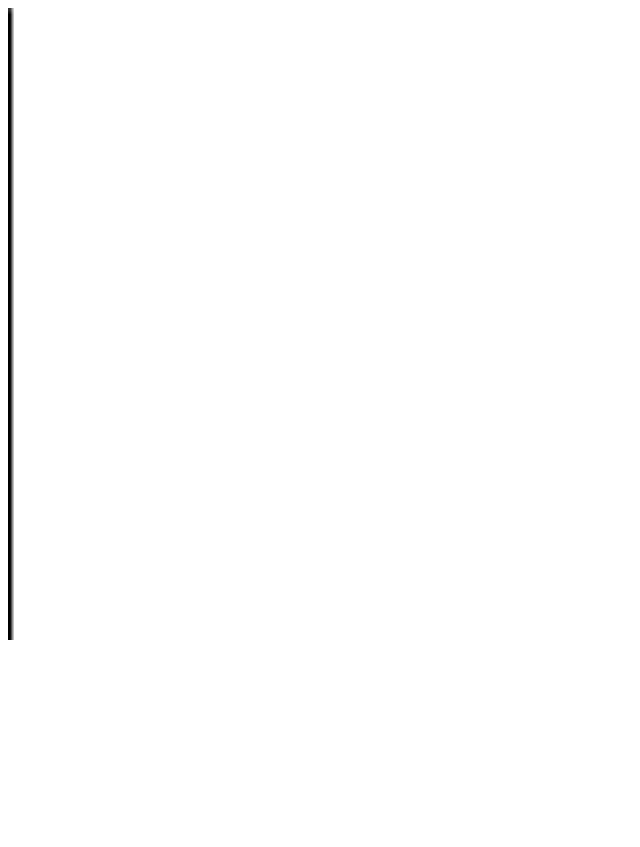
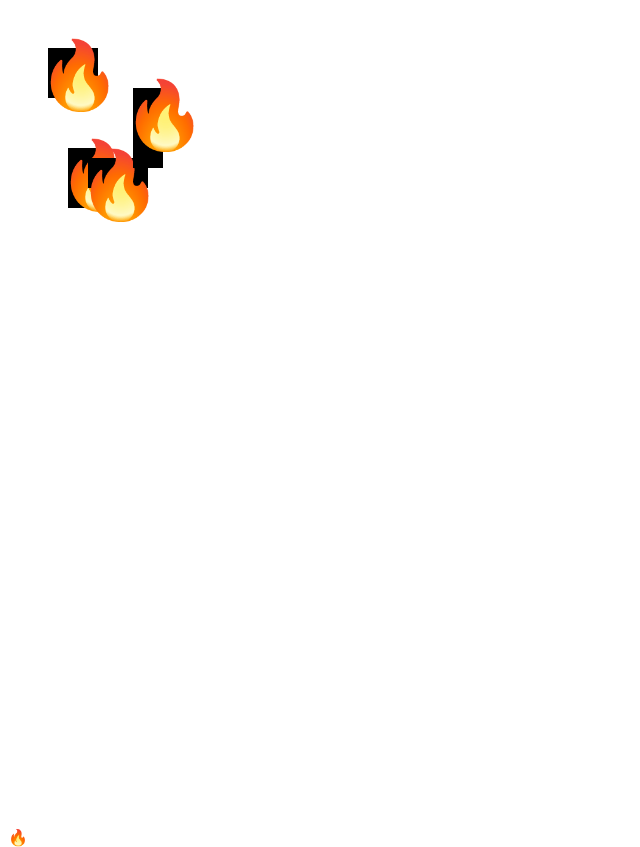
Before and after one commit to Battjmo/SuperSmashBrowser, a plain HTML site: page index.html in a window 1280 px wide. Shown: the whole page, without its empty margins (0-640 px from the left). Before the commit the page ends 808 px from the top, so only its background shows below. Drawn offline with Linux system fonts and the light colour scheme.

Commit message:
got fire mouse kinda working

```diff
--- a/funtimes.js
+++ b/funtimes.js
@@ -94,7 +94,7 @@ class Walls {
             this.hitMiddle = true;
         }
 
-        if (this.leftPos + this.wallWidth <= 0) {
+        if (this.leftPos + this.wallWidth < 0) {
             this.wallSpeed = 0;
         }
 
--- a/index.html
+++ b/index.html
@@ -5,11 +5,12 @@
     <meta http-equiv="X-UA-Compatible" content="IE=edge">
     <title>Page Title</title>
     <meta name="viewport" content="width=device-width, initial-scale=1">
+    <meta charset='utf-8'>
     <link rel="stylesheet" type="text/css" media="screen" href="main.css" />
-    <script src="funtimes.js"></script>
+    <script src="shapedrawing.js"></script>
 </head>
 <body>
     <canvas id="mainCanvas"></canvas>
-
+    <p>🔥</p>
 </body>
 </html>
--- a/main.css
+++ b/main.css
@@ -7,6 +7,5 @@ body {
 }
 
 canvas {
-     min-height: 100%;
-     min-width: 100%;
+
 }
--- /dev/null
+++ b/shapedrawing.js
@@ -0,0 +1,243 @@
+// By Simon Sarris
+// www.simonsarris.com
+// sarris@acm.org
+//
+// Last update December 2011
+//
+// Free to use and distribute at will
+// So long as you are nice to people, etc
+
+// Constructor for Shape objects to hold data for all drawn objects.
+// For now they will just be defined as rectangles.
+// w, h, fill
+function Shape(x, y, w, h) {
+    // This is a very simple and unsafe constructor. All we're doing is checking if the values exist.
+    // "x || 0" just means "if there is a value for x, use that. Otherwise use 0."
+    // But we aren't checking anything else! We could put "Lalala" for the value of x
+    this.x = x || 0;
+    this.y = y || 0;
+    this.w = w || 1;
+    this.h = h || 1;
+    this.fill = "#000000";
+}
+
+// Draws this shape to a given context
+Shape.prototype.draw = function (ctx) {
+    ctx.fillStyle = this.fill;
+    ctx.fillRect(this.x, this.y, this.w, this.h);
+    ctx.font = '50pt helvetica';
+    ctx.fillText("🔥", this.x - 10, this.y + 50);
+
+}
+
+// Determine if a point is inside the shape's bounds
+Shape.prototype.contains = function (mx, my) {
+    // All we have to do is make sure the Mouse X,Y fall in the area between
+    // the shape's X and (X + Width) and its Y and (Y + Height)
+    return (this.x <= mx) && (this.x + this.w >= mx) &&
+        (this.y <= my) && (this.y + this.h >= my);
+}
+
+function CanvasState(canvas) {
+    // **** First some setup! ****
+
+    this.canvas = canvas;
+    this.width = canvas.width;
+    this.height = canvas.height;
+    this.ctx = canvas.getContext('2d');
+    // This complicates things a little but but fixes mouse co-ordinate problems
+    // when there's a border or padding. See getMouse for more detail
+    var stylePaddingLeft, stylePaddingTop, styleBorderLeft, styleBorderTop;
+    if (document.defaultView && document.defaultView.getComputedStyle) {
+        this.stylePaddingLeft = parseInt(document.defaultView.getComputedStyle(canvas, null)['paddingLeft'], 10) || 0;
+        this.stylePaddingTop = parseInt(document.defaultView.getComputedStyle(canvas, null)['paddingTop'], 10) || 0;
+        this.styleBorderLeft = parseInt(document.defaultView.getComputedStyle(canvas, null)['borderLeftWidth'], 10) || 0;
+        this.styleBorderTop = parseInt(document.defaultView.getComputedStyle(canvas, null)['borderTopWidth'], 10) || 0;
+    }
+    // Some pages have fixed-position bars (like the stumbleupon bar) at the top or left of the page
+    // They will mess up mouse coordinates and this fixes that
+    var html = document.body.parentNode;
+    this.htmlTop = html.offsetTop;
+    this.htmlLeft = html.offsetLeft;
+
+    // **** Keep track of state! ****
+
+    this.valid = false; // when set to false, the canvas will redraw everything
+    this.shapes = [];  // the collection of things to be drawn
+    this.dragging = false; // Keep track of when we are dragging
+    // the current selected object. In the future we could turn this into an array for multiple selection
+    this.selection = null;
+    this.dragoffx = 0; // See mousedown and mousemove events for explanation
+    this.dragoffy = 0;
+
+    // **** Then events! ****
+
+    // This is an example of a closure!
+    // Right here "this" means the CanvasState. But we are making events on the Canvas itself,
+    // and when the events are fired on the canvas the variable "this" is going to mean the canvas!
+    // Since we still want to use this particular CanvasState in the events we have to save a reference to it.
+    // This is our reference!
+    var myState = this;
+
+    //fixes a problem where double clicking causes text to get selected on the canvas
+    canvas.addEventListener('selectstart', function (e) { e.preventDefault(); return false; }, false);
+    // Up, down, and move are for dragging
+    canvas.addEventListener('mousedown', function (e) {
+        var mouse = myState.getMouse(e);
+        var mx = mouse.x;
+        var my = mouse.y;
+        var shapes = myState.shapes;
+        var l = shapes.length;
+        for (var i = l - 1; i >= 0; i--) {
+            if (shapes[i].contains(mx, my)) {
+                var mySel = shapes[i];
+                // Keep track of where in the object we clicked
+                // so we can move it smoothly (see mousemove)
+                myState.dragoffx = mx - mySel.x;
+                myState.dragoffy = my - mySel.y;
+                myState.dragging = true;
+                myState.selection = mySel;
+                myState.valid = false;
+                return;
+            }
+        }
+        // havent returned means we have failed to select anything.
+        // If there was an object selected, we deselect it
+        if (myState.selection) {
+            myState.selection = null;
+            myState.valid = false; // Need to clear the old selection border
+        }
+    }, true);
+    canvas.addEventListener('mousemove', function (e) {
+        if (myState.dragging) {
+            var mouse = myState.getMouse(e);
+            // We don't want to drag the object by its top-left corner, we want to drag it
+            // from where we clicked. Thats why we saved the offset and use it here
+            myState.selection.x = mouse.x - myState.dragoffx;
+            myState.selection.y = mouse.y - myState.dragoffy;
+            myState.valid = false; // Something's dragging so we must redraw
+        }
+    }, true);
+    canvas.addEventListener('mouseup', function (e) {
+        myState.dragging = false;
+    }, true);
+    // double click for making new shapes
+    canvas.addEventListener('dblclick', function (e) {
+        var mouse = myState.getMouse(e);
+        myState.addShape(new Shape(mouse.x - 10, mouse.y - 10, 50, 50));
+    }, true);
+// , 20, 20, 'rgba(0,255,0,.6)'
+    // **** Options! ****
+
+    this.selectionColor = '#CC0000';
+    this.selectionWidth = 2;
+    this.interval = 30;
+    setInterval(function () { myState.draw(); }, myState.interval);
+}
+
+CanvasState.prototype.addShape = function (shape) {
+    this.shapes.push(shape);
+    this.valid = false;
+}
+
+CanvasState.prototype.clear = function () {
+    this.ctx.clearRect(0, 0, this.width, this.height);
+}
+
+// While draw is called as often as the INTERVAL variable demands,
+// It only ever does something if the canvas gets invalidated by our code
+CanvasState.prototype.draw = function () {
+
+    // if our state is invalid, redraw and validate!
+    if (!this.valid) {
+        var ctx = this.ctx;
+        var shapes = this.shapes;
+        this.clear();
+
+        // ** Add stuff you want drawn in the background all the time here **
+
+        // draw all shapes
+        var l = shapes.length;
+        for (var i = 0; i < l; i++) {
+            var shape = shapes[i];
+            // We can skip the drawing of elements that have moved off the screen:
+            if (shape.x > this.width || shape.y > this.height ||
+                shape.x + shape.w < 0 || shape.y + shape.h < 0) continue;
+            shapes[i].draw(ctx);
+        }
+
+        // draw selection
+        // right now this is just a stroke along the edge of the selected Shape
+        if (this.selection != null) {
+            ctx.strokeStyle = this.selectionColor;
+            ctx.lineWidth = this.selectionWidth;
+            var mySel = this.selection;
+            ctx.strokeRect(mySel.x, mySel.y, mySel.w, mySel.h)
+            ctx.font = '50pt helvetica';
+            ctx.fillText("🔥", mySel.x - 10, mySel.y + 50);
+        }
+
+        // ** Add stuff you want drawn on top all the time here **
+
+        this.valid = true;
+    }
+}
+
+
+// Creates an object with x and y defined, set to the mouse position relative to the state's canvas
+// If you wanna be super-correct this can be tricky, we have to worry about padding and borders
+CanvasState.prototype.getMouse = function (e) {
+    var element = this.canvas, offsetX = 0, offsetY = 0, mx, my;
+
+    // Compute the total offset
+    if (element.offsetParent !== undefined) {
+        console.log(element.offsetLeft);
+        do {
+            offsetX += element.offsetLeft;
+            offsetY += element.offsetTop;
+        } while ((element = element.offsetParent));
+    }
+
+    // Add padding and border style widths to offset
+    // Also add the <html> offsets in case there's a position:fixed bar
+    offsetX += this.stylePaddingLeft + this.styleBorderLeft + this.htmlLeft;
+    offsetY += this.stylePaddingTop + this.styleBorderTop + this.htmlTop;
+
+    mx = e.pageX - offsetX;
+    my = e.pageY - offsetY;
+
+    // We return a simple javascript object (a hash) with x and y defined
+    return { x: mx, y: my };
+}
+
+// If you dont want to use <body onLoad='init()'>
+// You could uncomment this init() reference and place the script reference inside the body tag
+//init();
+
+// function init() {
+//     var s = new CanvasState(document.getElementById('mainCanvas'));
+//     s.width = window.innerWidth;
+//     s.height = window.innerHeight;
+//     s.addShape(new Shape(40, 40, 50, 50)); // The default is gray
+//     s.addShape(new Shape(60, 140, 40, 60, 'lightskyblue'));
+//     // Lets make some partially transparent
+//     s.addShape(new Shape(80, 150, 60, 30, 'rgba(127, 255, 212, .5)'));
+//     s.addShape(new Shape(125, 80, 30, 80, 'rgba(245, 222, 179, .7)'));
+// }
+
+document.addEventListener("DOMContentLoaded", () => {
+    const canvasEl = document.getElementById("mainCanvas");
+    canvasEl.width = window.innerWidth;
+    canvasEl.height = window.innerHeight;
+
+    const ctx = canvasEl.getContext("2d");
+    var s = new CanvasState(document.getElementById("mainCanvas"))
+    s.addShape(new Shape(40, 40, 50, 50)); // The default is gray
+    s.addShape(new Shape(60, 140, 40, 60, 'lightskyblue'));
+    // Lets make some partially transparent
+    s.addShape(new Shape(80, 150, 60, 30, 'rgba(127, 255, 212, .5)'));
+    s.addShape(new Shape(125, 80, 30, 80, 'rgba(245, 222, 179, .7)'));
+});
+
+
+// Now go make something amazing!
```
Also changed, not shown: fire.js (added).
